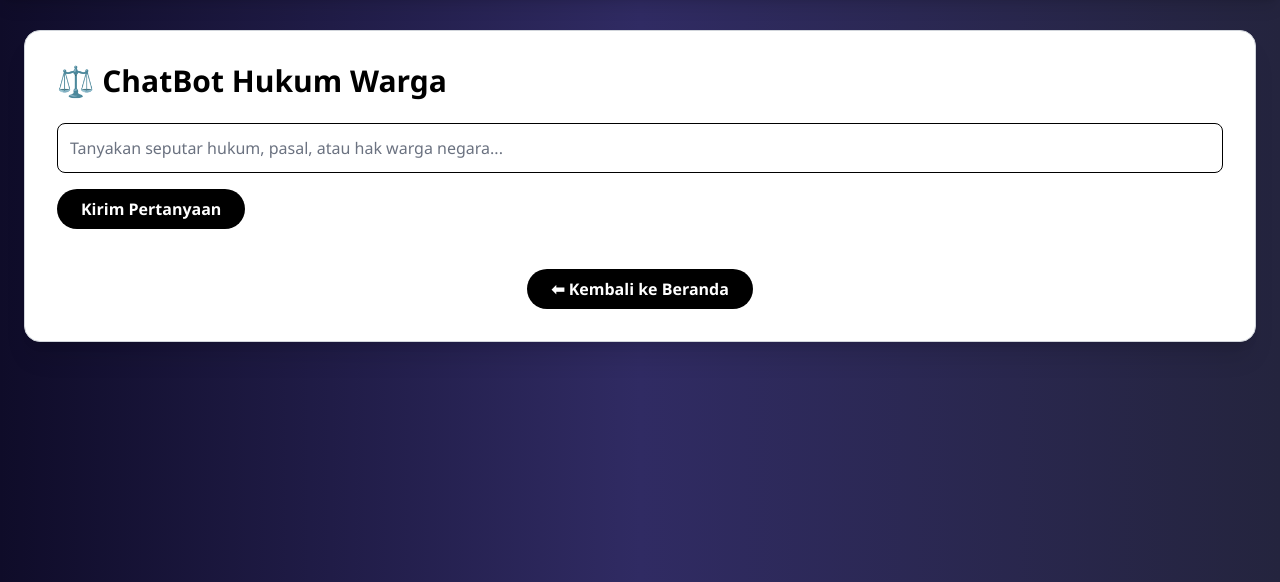
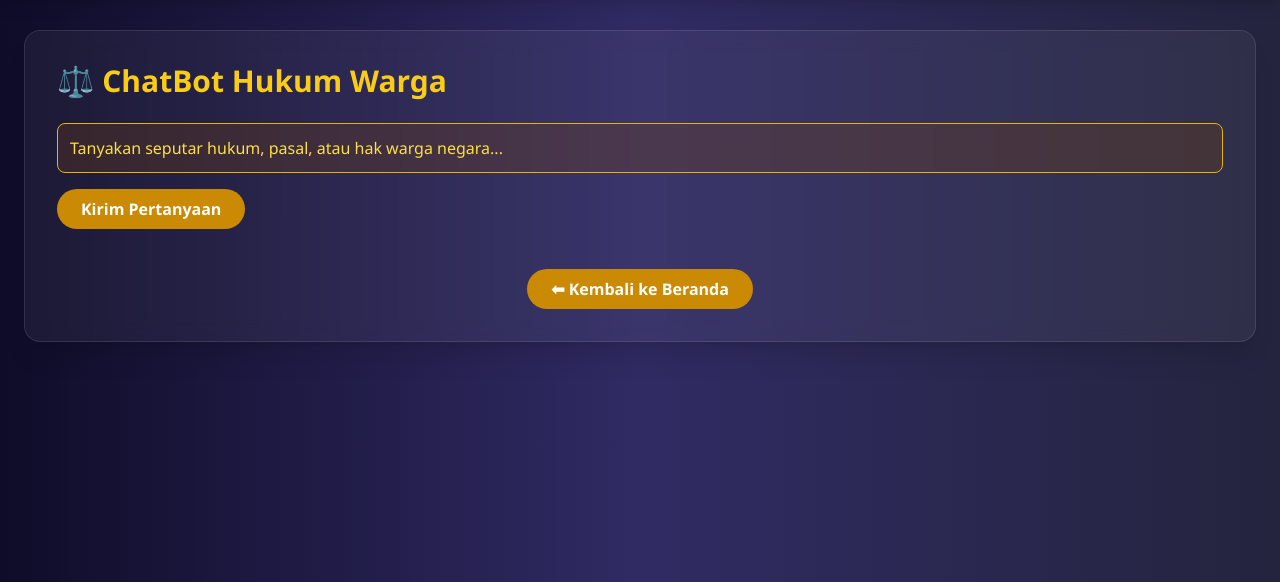
Before and after one commit to Dyruby/panduan-warga, a Flask app: page /hukum in a window 1280 px wide. Shown: the part 66-648 px from the top of the page. Run offline with Flask 3, Linux system fonts and the light colour scheme; some libraries are stand-ins or nearby versions.

Commit message:
Update: menambahkan fitur baru dan memodifikasi beberapa kode

```diff
--- a/templates/hukum.html
+++ b/templates/hukum.html
@@ -2,37 +2,70 @@
 {% block title %}Asisten Hukum Warga{% endblock %}
 
 {% block content %}
-<div class="bg-white p-8 rounded-2xl shadow-xl border border-gray-300">
-  <h2 class="text-3xl font-bold text-black mb-6">⚖️ ChatBot Hukum Warga</h2>
+<div class="glass p-8 rounded-2xl shadow-xl">
+  <h2 class="text-3xl font-bold text-yellow-400 mb-6">⚖️ ChatBot Hukum Warga</h2>
 
-  <form method="post" class="space-y-4">
+  <form id="chatForm" method="post" class="space-y-4">
     <input
       type="text"
       name="question"
       placeholder="Tanyakan seputar hukum, pasal, atau hak warga negara..."
-      class="w-full p-3 rounded-lg bg-white border border-black text-black placeholder-gray-500 focus:outline-none focus:ring focus:ring-gray-400"
+      class="w-full p-3 rounded-lg bg-yellow-900/30 border border-yellow-500 text-white placeholder-yellow-300 focus:outline-none focus:ring focus:ring-yellow-400"
       required
     />
     <button
       type="submit"
-      class="bg-black hover:bg-gray-800 text-white px-6 py-2 rounded-full font-bold transition"
+      class="bg-yellow-600 hover:bg-yellow-700 text-white px-6 py-2 rounded-full font-bold transition"
     >
       Kirim Pertanyaan
     </button>
   </form>
 
+  <!-- Loading -->
+  <div id="loading" class="mt-6 hidden text-yellow-300 italic">💭 Sedang berpikir...</div>
+
   {% if response %}
-  <div class="mt-6 p-4 bg-gray-100 border border-black rounded-xl text-black">
-    <h3 class="font-bold mb-2">📘 Jawaban Berdasarkan Hukum Resmi:</h3>
-    <p>{{ response }}</p>
-    <p class="text-sm mt-4 text-gray-600 italic">🔍 Sumber jawaban merujuk pada UU dan pasal resmi hukum Indonesia.</p>
+  <div class="mt-6 p-4 bg-yellow-800/30 border border-yellow-500 rounded-xl text-yellow-100">
+    <h3 class="font-bold mb-2">💡 Jawaban AI:</h3>
+    <p id="typingText" data-response="{{ response | tojson }}"></p>
+    <p class="text-sm mt-4 text-yellow-300 italic">
+      🔍 Sumber jawaban merujuk pada UU dan pasal resmi hukum Indonesia.
+    </p>
   </div>
   {% endif %}
 
   <div class="mt-10 text-center">
-    <a href="/" class="inline-block bg-black hover:bg-gray-800 text-white font-bold py-2 px-6 rounded-full transition">
+    <a href="/" class="inline-block bg-yellow-600 hover:bg-yellow-700 text-white font-bold py-2 px-6 rounded-full transition">
       ⬅ Kembali ke Beranda
     </a>
   </div>
 </div>
+
+<script>
+// Saat submit form, tampilkan loading
+document.getElementById("chatForm").addEventListener("submit", function() {
+  document.getElementById("loading").classList.remove("hidden");
+});
+
+// Efek mengetik untuk jawaban
+let typingElement = document.getElementById("typingText");
+if (typingElement) {
+  let text = typingElement.dataset.response || "";
+  let index = 0;
+
+  function typeEffect() {
+    if (index < text.length) {
+      typingElement.innerHTML += text.charAt(index);
+      index++;
+      setTimeout(typeEffect, 30); // kecepatan ketik
+    } else {
+      document.getElementById("loading").classList.add("hidden");
+    }
+  }
+
+  if (text.trim() !== "") {
+    typeEffect();
+  }
+}
+</script>
 {% endblock %}
```
